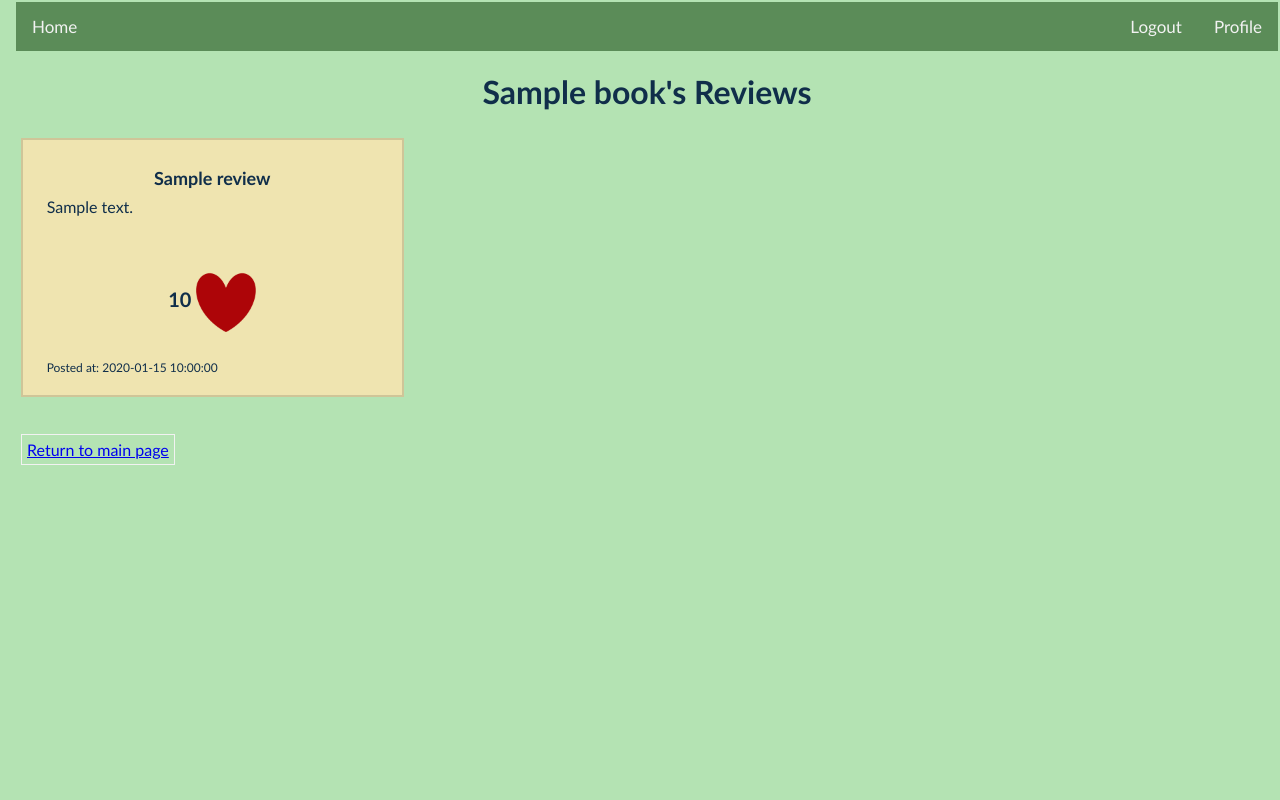
After one commit to WSU-CptS-322-Fall-2023/termproject-bookworms, a Python web app: template app/View/templates/reviews.html in a window 1280 px wide. The commit adds this page. Run offline with Jinja, Linux system fonts and the light colour scheme; the template is opened without the code that fills it: most values are stand-ins (such as "Sample title", 1, 10 or a date in 2020); some libraries are stand-ins or nearby versions.

Commit message:
updated html, made the home page, reviews, genres all look correct. Still working through display profile, and forms

```diff
--- a/app/Controller/routes.py
+++ b/app/Controller/routes.py
@@ -155,7 +155,7 @@ def deleteSuggestion(suggestion_id):
 def reviews(book_id):
     book = Book.query.filter_by(id = book_id).first()
 
-    return render_template('_review.html', reviews = book.reviews, book = book)
+    return render_template('reviews.html', reviews = book.reviews, book = book)
 
 
 @bp_routes.route('/like/<review_id> <book_id>', methods=['POST'])
--- a/app/View/static/css/main.css
+++ b/app/View/static/css/main.css
@@ -15,40 +15,49 @@ body {
     margin: 1px 1px 1px 15px;
     padding: 1px;
     font-family: Gill Sans, sans-serif;;
-    text-align: left;
 
 }
-.nav-container {
+
+.topnav {
     background:#5B8C58;
-    text-align: center;
-    font-family: Gill Sans, sans-serif;
-    font-size: 12px;
-    height: 50px;
-    text-transform: uppercase;
+    overflow: hidden;
 }
 
-.nav-container-right {
+.topnav a {
+    float: left;
+    color: #f2f2f2;
+    text-align: center;
+    padding: 14px 16px;
+    text-decoration: none;
+    font-size: 17px;
+  }
+
+.topnav a:hover {
+    background-color: #EFE4B0;;
+    color: #102E4A;
+  }
+
+.topnav-right {
     float: right;
+  }
+
+a:hover {
+	color:#f2f2f2;
 }
-a:hover {
-	color:#2387D9;
-}
-
 .button {
-    width : 65px;
+    width : 80px;
     padding : 3px;
     font-size: 16px;
     font-family: Gill Sans, sans-serif;
     margin : 5px;
     padding : 5px;
-    border: 1px solid #998FC7;
+    border: 1px solid #f2f2f2;
 }
 .button:hover {
-    background-color: #998FC7;
-    color: white;
-    cursor:pointer;
+    background-color: #f2f2f2;
+    color: #102E4A;
+    cursor: pointer;
 }
-
 
 .img {
     width: 190px;
@@ -83,11 +92,13 @@ a:hover {
 }
 
 .posttimestamp {
-    text-align: center;
+    text-align: left;
     font-family: Gill Sans, sans-serif;
-	font-size: 16px;
+	font-size: 12px;
     font-weight: lighter;
     padding: 2px;
+    margin-left: 5%;
+
 }
 
 .postmessage {
@@ -95,6 +106,8 @@ a:hover {
     font-family: Gill Sans, sans-serif;
 	font-size: 16px;
     padding: 2px;
+    margin-left: 5%;
+    margin-right: 5%;
 }
 
 .likecount {
@@ -106,7 +119,7 @@ a:hover {
 }
 
 .formtitle{
-    text-align: center;
+    text-align: left;
     font-family: Gill Sans, sans-serif;
 	font-size: 16px;
     padding: 2px;
@@ -114,7 +127,7 @@ a:hover {
 }
 
 .formbody{
-    text-align: center;
+    text-align: left;
 	padding: 2px;
 	font-family: Gill Sans, sans-serif;
 	font-size: 18px;
@@ -149,7 +162,7 @@ a:hover {
 .likebtn {
     margin: 0 auto;
     height: 60px;
-    width: 70px;
+    width: 60px;
     border: 0px;
     vertical-align: middle;
     background-image: url("..//images//heart.png");
@@ -180,23 +193,56 @@ a:hover {
 .postbox{
     display: flex;
     vertical-align: middle;
+    background-color: #EFE4B0;
+    border: 2px solid #CFC598;
+    font-family: Gill Sans, sans-serif;
+    width: 33%;
+    margin: 5px 5px 5px 5px;
+}
+@media screen and (min-width: 800px) and (max-width:1200px){
+    .postbox{
+        display: flex;
+        vertical-align: middle;
+        background-color: #EFE4B0;
+        border: 2px solid #CFC598;
+        font-family: Gill Sans, sans-serif;
+        width: 47%;
+        margin: 5px 5px 5px 5px;
+    }
+}
+@media screen and (max-width:800px){
+    .postbox{
+        display: flex;
+        vertical-align: middle;
+        background-color: #EFE4B0;
+        border: 2px solid #CFC598;
+        font-family: Gill Sans, sans-serif;
+        width: 100%;
+        margin: 5px 5px 5px 5px;
+    }
+}
+@media screen and (min-width: 1200px){
+    .postbox{
+        display: flex;
+        vertical-align: middle;
+        background-color: #EFE4B0;
+        border: 2px solid #CFC598;
+        font-family: Gill Sans, sans-serif;
+        width: 30%;
+        margin: 5px 5px 5px 5px;
+    }
+}
+
+.book-box{
+    display: flex;
+    vertical-align: middle;
     background-image: url("..//images//testBBackround.png");
     font-family: Gill Sans, sans-serif;
     width: 16%;
     margin: 5px 5px 5px 5px;
 }
-
-.genreitem{
-    text-align: center;
-    font-size: small;
-    margin: 2px 2px;
-    padding: 3px;
-    border: 1px solid black;
-    background-color: rgb(164, 250, 177);
-
-}
 @media screen and (min-width: 800px) and (max-width:1200px){
-    .postbox{
+    .book-box{
         display: flex;
         vertical-align: middle;
         background-image: url("..//images//testBBackround.png");
@@ -205,9 +251,8 @@ a:hover {
         margin: 5px 5px 5px 5px;
     }
 }
-
 @media screen and (max-width:800px){
-    .postbox{
+    .book-box{
         display: flex;
         vertical-align: middle;
         background-image: url("..//images//testBBackround.png");
@@ -216,9 +261,8 @@ a:hover {
         margin: 5px 5px 5px 5px;
     }
 }
-
 @media screen and (min-width: 1200px){
-    .postbox{
+    .book-box{
         display: flex;
         vertical-align: middle;
         background-image: url("..//images//testBBackround.png");
@@ -227,3 +271,14 @@ a:hover {
         margin: 5px 5px 5px 5px;
     }
 }
+
+.genreitem{
+    text-align: center;
+    font-size: small;
+    margin: 2px 2px;
+    padding: 3px;
+    border: 1px solid #f2f2f2;
+    background-color: #AD0508;
+    color: #f2f2f2
+
+}
--- a/app/View/templates/_review.html
+++ b/app/View/templates/_review.html
@@ -1,74 +1,37 @@
-
-<!-- <div> Blank </div> -->
-<link rel="stylesheet" href="{{ url_for('static', filename='css/main.css') }}">
-
-{%  if reviews.count() == 0 %}
-    <div class="postbox">
-        <h1> No Reviews Yet </h1>
-    </div>
-
-{%else%}
-
-    <h1> {{ book.title }}'s Reviews</h1>
-    {% for review in reviews %}
-        <div class="postbox">
 <table class = "posttable" style = "width:100%" valign="top">
     <tr>
-                        {{review.book}}
-
-                        <td colspan="3"><div class="posttitle"> {{review.title}} </div>
-                        <td colspan="3"><div class="postbooktitle"> {{review.book}} </div>
-                        </td>
-                    </tr>
-                    <tr>
-
-                        <td width="80%" >
-                            <div class="postmessage">
-
-                            {{ review.body }}
-
-                        </div>
-                        <div class="posttimestamp">
-                            Posted at: {{ review.timestamp }}
-                        </div>
-                        </td>
-
-                        <td width = "5%">
-                            <div class="likecount">
-                                <form  action="{{url_for('routes.like', review_id = review.id, book_id=book.id)}}" method="post" >
-                                    <input class="likebtn" type="submit" value="" >
-
-                                    </form>
-
-                                <br>
-                                {{ review.likes }}
-
-                            </div>
-                            <br>
+        <td
+            colspan="3"><div class="posttitle"><br> {{review.title}} </div>
         </td>
     </tr>
 
     <tr>
         <td colspan="3" style = "text-align:center" valign="bottom">
-                            <br>
+            <div class="postmessage"> {{ review.body }}</div>
+        </td>
+    </tr>
 
+    <tr>
+        <td colspan="3" style="text-align:right" width="50%" valign="bottom">
+            <div class="likecount">
+                <br><br>
+                <form  action="{{url_for('routes.like', review_id = review.id, book_id=book.id)}}" method="post" >
+                    {{ review.likes }}
+                <input class="likebtn" type="submit" value="" >
+                </form>
+
+            </div>
         </td>
     </tr>
 
     <tr>
         <td colspan="3" style = "text-align:center" valign="bottom">
+            <div class="posttimestamp">
+            Posted at: {{ review.timestamp }}
             <br>
-
+            <br>
+        </div>
         </td>
-                        </tr>
     </tr>
 
 </table>
-        </div>
-
-    {% endfor %}
-
-{%  endif %}
-<br>
-<br>
-<a href="{{url_for('routes.index')}}" class = "button"> Return to main page </a>
--- a/app/View/templates/base.html
+++ b/app/View/templates/base.html
@@ -7,33 +7,25 @@
     </head>
 
     <body>
-        <div class ="nav-container">
-        <table>
-            <tr>
-                <br>
-                <td><a href="{{ url_for('routes.index') }}" class="button"> Home </a></td>
+        <div class ="topnav">
+                <a href="{{ url_for('routes.index') }}"> Home </a>
                 {% if current_user.user_type=="Admin" %}
-                    <td><a href="{{url_for('routes.addbook')}}" class = "button"> Add Book </a></td>
-                    <td><a href="{{url_for('routes.adminSuggestions')}}" class = "button"> Suggestions </a></td>
+                    <a href="{{url_for('routes.addbook')}}"> Add Book </a>
+                    <a href="{{url_for('routes.adminSuggestions')}}" > Suggestions </a>
                 {% elif current_user.user_type=="Reg_User" %}
-                    <td><a href="{{ url_for('routes.suggestbook') }}" class="button"> Suggest Book </a></td>
+                    <a href="{{ url_for('routes.suggestbook') }}"> Add Book </a>
                 {% endif %}
-                {% if current_user.is_anonymous %}
-                    <td><a href="{{ url_for('auth.login') }}" class = "button"> Login </a></td>
-                {% else %}
-                    <td><a href="{{ url_for('auth.logout') }}" class = "button"> Logout </a></td>
-                    <td><a href="{{ url_for('auth.display_profile') }}" class = "button"> Profile </a></td>
-                {% endif %}
-                <td>
-                    Current user is: <span class="useritem"> {{ current_user.username }} </span>
-                    {% if current_user.user_type == "Admin" %}
-                        : Admin
+                <div class="topnav-right">
+
+                    {% if current_user.is_anonymous %}
+                        <a href="{{ url_for('auth.login') }}" > Login </a>
+                    {% else %}
+                        <a href="{{ url_for('auth.logout') }}"> Logout </a>
+                        <a href="{{ url_for('auth.display_profile') }}" > Profile </a>
                     {% endif %}
-                    </td>
+
                 </div>
 
-            </tr>
-        </table>
         </div>
         <div>
             {% with messages = get_flashed_messages() %}
@@ -47,5 +39,7 @@
             {% block content %} {% endblock %}
         </div>
 
+
+
     </body>
 </html>
--- a/app/View/templates/index.html
+++ b/app/View/templates/index.html
@@ -8,7 +8,7 @@
 
 
     {% for book in books %}
-        <div class="postbox">
+        <div class="book-box">
             {% include '_book.html' %}
         </div>
     {% endfor %}
--- /dev/null
+++ b/app/View/templates/reviews.html
@@ -0,0 +1,26 @@
+{% extends "base.html" %}
+
+{% block content %}
+
+    <h1>{{ book.title }}'s Reviews</h1>
+
+    <div class="postlist">
+
+        {%  if reviews.count() == 0 %}
+            <br>
+            <h1> No Reviews Yet </h1>
+        {%else%}
+
+            {% for review in reviews %}
+                <div class="postbox">
+                    {% include '_review.html' %}
+               </div>
+            {% endfor %}
+        {% endif %}
+
+    </div>
+
+    <br>
+    <br>
+    <a href="{{url_for('routes.index')}}" class = "button"> Return to main page </a>
+{% endblock %}
```
Also changed, not shown: app/View/templates/display_profile.html (+9 -3 lines), app/View/templates/roster.html (+10 -6 lines), app/View/static/covers/wp5758406-1033215310.jpg (added), app/View/static/images/heart.png, app/View/static/images/heart_hover.png, app/View/static/images/reveiwBackground.png (added), book.db. Lines whose indentation alone changed are shown as unchanged.
